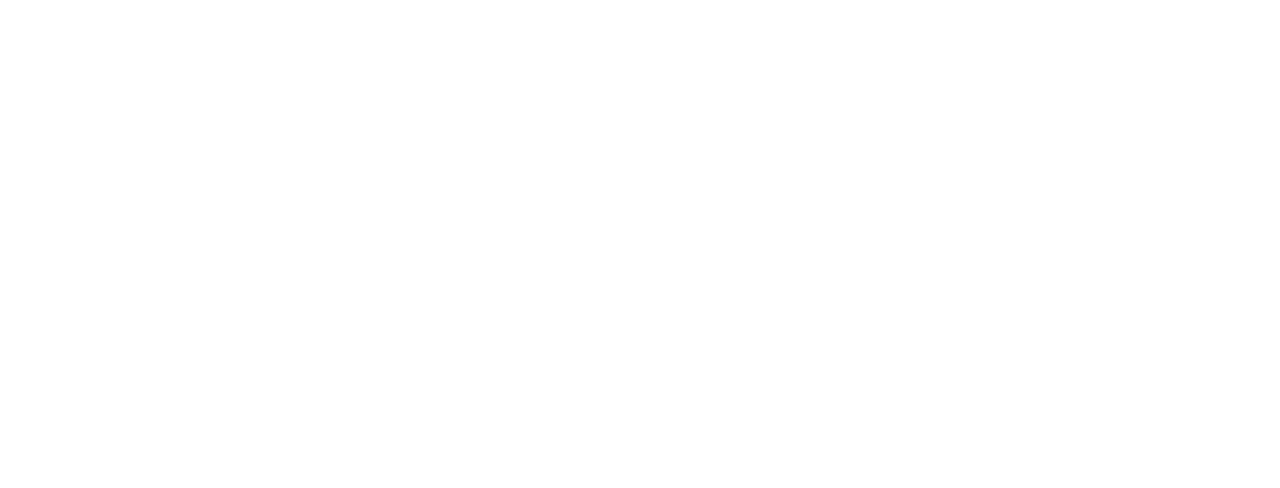
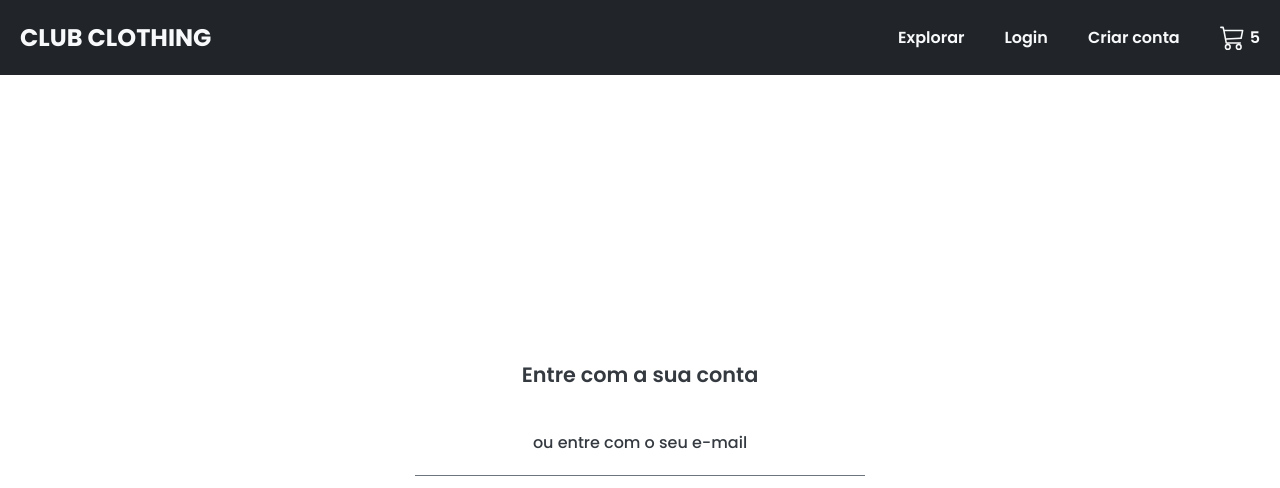
Before and after one commit to evandrotomas/ecommerce-frontend, a React (Create React App) app: page /login in a window 1280 px wide. Before the commit this address had no page. Shown: the top 488 px of the page. Built offline with nearby package versions, Linux system fonts and the light colour scheme.

Commit message:
feat: add initial Login Oage and Login Route

```diff
--- a/src/App.tsx
+++ b/src/App.tsx
@@ -3,12 +3,14 @@ import { BrowserRouter, Route, Routes } from 'react-router-dom'
 
 // Pages
 import HomePage from './pages/home/home.page'
+import LoginPage from './pages/login/login.page'
 
 const App: FunctionComponent = () => {
   return (
     <BrowserRouter>
       <Routes>
         <Route path='/' element={<HomePage />} />
+        <Route path='/login' element={<LoginPage />} />
       </Routes>
     </BrowserRouter>
   )
--- a/src/components/header/header.component.tsx
+++ b/src/components/header/header.component.tsx
@@ -1,4 +1,5 @@
 import { BsCart3 } from 'react-icons/bs'
+import { useNavigate } from 'react-router-dom'
 
 import {
   HeaderContainer,
@@ -8,13 +9,19 @@ import {
 } from './header.styles'
 
 const Header = () => {
+  const navigate = useNavigate()
+
+  const handleLoginClick = () => {
+    navigate('/login')
+  }
+
   return (
     <HeaderContainer>
       <HeaderTitle>CLUB CLOTHING</HeaderTitle>
 
       <HeaderItems>
         <HeaderItem>Explorar</HeaderItem>
-        <HeaderItem>Login</HeaderItem>
+        <HeaderItem onClick={handleLoginClick}>Login</HeaderItem>
         <HeaderItem>Criar conta</HeaderItem>
         <HeaderItem>
           <BsCart3 size={25} />
--- a/src/components/header/header.styles.ts
+++ b/src/components/header/header.styles.ts
@@ -23,6 +23,7 @@ export const HeaderItem = styled.div`
   font-size: 1rem;
   display: flex;
   align-items: center;
+  cursor: pointer;
 
   &:nth-child(1),
   &:nth-child(2),
--- /dev/null
+++ b/src/pages/login/login.page.tsx
@@ -0,0 +1,35 @@
+import Header from '../../components/header/header.component'
+import {
+  LoginContainer,
+  LoginContent,
+  LoginHeadline,
+  LoginInputContainer,
+  LoginSubtitle
+} from './login.styles'
+
+const LoginPage = () => {
+  return (
+    <>
+      <Header />
+
+      <LoginContainer>
+        <LoginContent>
+          <LoginHeadline>Entre com a sua conta</LoginHeadline>
+
+          {/* Button */}
+
+          <LoginSubtitle>ou entre com o seu e-mail</LoginSubtitle>
+
+          <LoginInputContainer>
+            {/* E-mail Input */}
+            {/* Password Input */}
+          </LoginInputContainer>
+
+          {/* Button */}
+        </LoginContent>
+      </LoginContainer>
+    </>
+  )
+}
+
+export default LoginPage
--- /dev/null
+++ b/src/pages/login/login.styles.ts
@@ -0,0 +1,41 @@
+import styled from 'styled-components'
+import Colors from '../../theme/theme.colors'
+
+export const LoginContainer = styled.div`
+  height: 100%;
+  display: flex;
+  align-items: center;
+  justify-content: center;
+`
+export const LoginHeadline = styled.p`
+  font-weight: 600;
+  font-size: 1.3rem;
+  margin-bottom: 20px;
+  color: ${Colors.text.dark};
+`
+export const LoginContent = styled.div`
+  display: flex;
+  flex-direction: column;
+  align-items: center;
+  width: 450px;
+`
+export const LoginSubtitle = styled.p`
+  color: ${Colors.text.dark};
+  padding-bottom: 20px;
+  border-bottom: 1px solid #6c757d;
+  width: 100%;
+  margin-top: 20px;
+  text-align: center;
+  font-weight: 500;
+  margin-bottom: 20px;
+`
+
+export const LoginInputContainer = styled.div`
+  width: 100%;
+  margin-bottom: 20px;
+
+  p:nth-child(1) {
+    font-weight: 600;
+    margin-bottom: 5px;
+  }
+`
```
